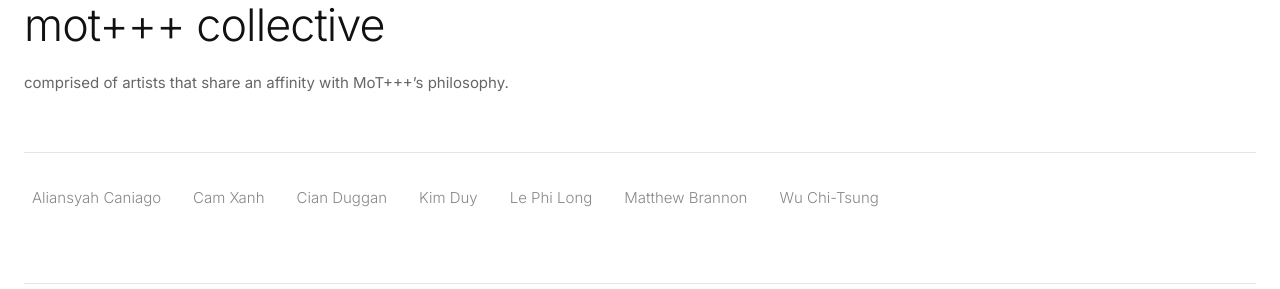
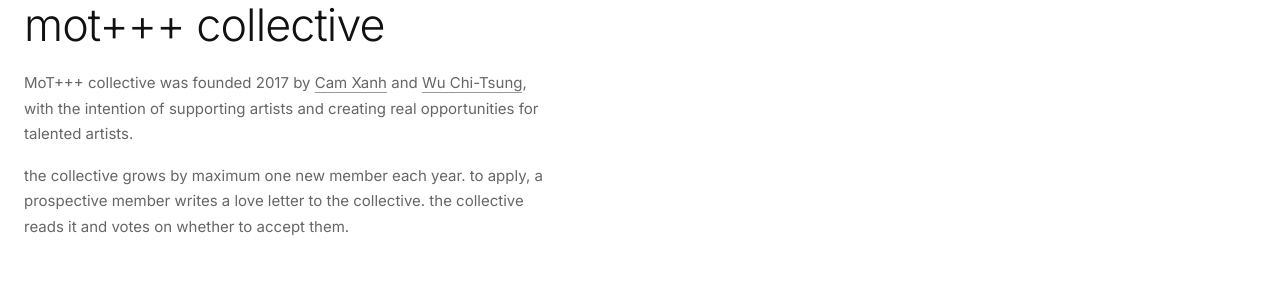
Before and after one commit to motplusplusplus/motplusplus-site, a Next.js app: page /collective in a window 1280 px wide. Shown: the part 123-412 px from the top of the page. Built offline with nearby package versions, Linux system fonts and the light colour scheme.

Commit message:
update collective page intro with founding/membership info
Replaces the generic blurb with founding details (2017, Cam Xanh and
Wu Chi-Tsung) and the membership process (one new member per year via
love letter + vote). Cam Xanh and Wu Chi-Tsung now link to their
MoTcyclopedia profiles.

```diff
--- a/app/collective/page.tsx
+++ b/app/collective/page.tsx
@@ -136,8 +136,19 @@ export default function CollectivePage() {
         >
           mot+++ collective
         </h1>
+        <p style={{ fontSize: "15px", color: "#666666", maxWidth: "520px", lineHeight: 1.7, marginBottom: "16px" }}>
+          MoT+++ collective was founded 2017 by{" "}
+          <Link href="/profiles/cam-xanh" style={{ color: "#666666", borderBottom: "1px solid #999999" }}>
+            Cam Xanh
+          </Link>{" "}
+          and{" "}
+          <Link href="/profiles/wu-chi-tsung" style={{ color: "#666666", borderBottom: "1px solid #999999" }}>
+            Wu Chi-Tsung
+          </Link>
+          , with the intention of supporting artists and creating real opportunities for talented artists.
+        </p>
         <p style={{ fontSize: "15px", color: "#666666", maxWidth: "520px", lineHeight: 1.7 }}>
-          comprised of artists that share an affinity with MoT+++&rsquo;s philosophy.
+          the collective grows by maximum one new member each year. to apply, a prospective member writes a love letter to the collective. the collective reads it and votes on whether to accept them.
         </p>
       </div>
 
```
